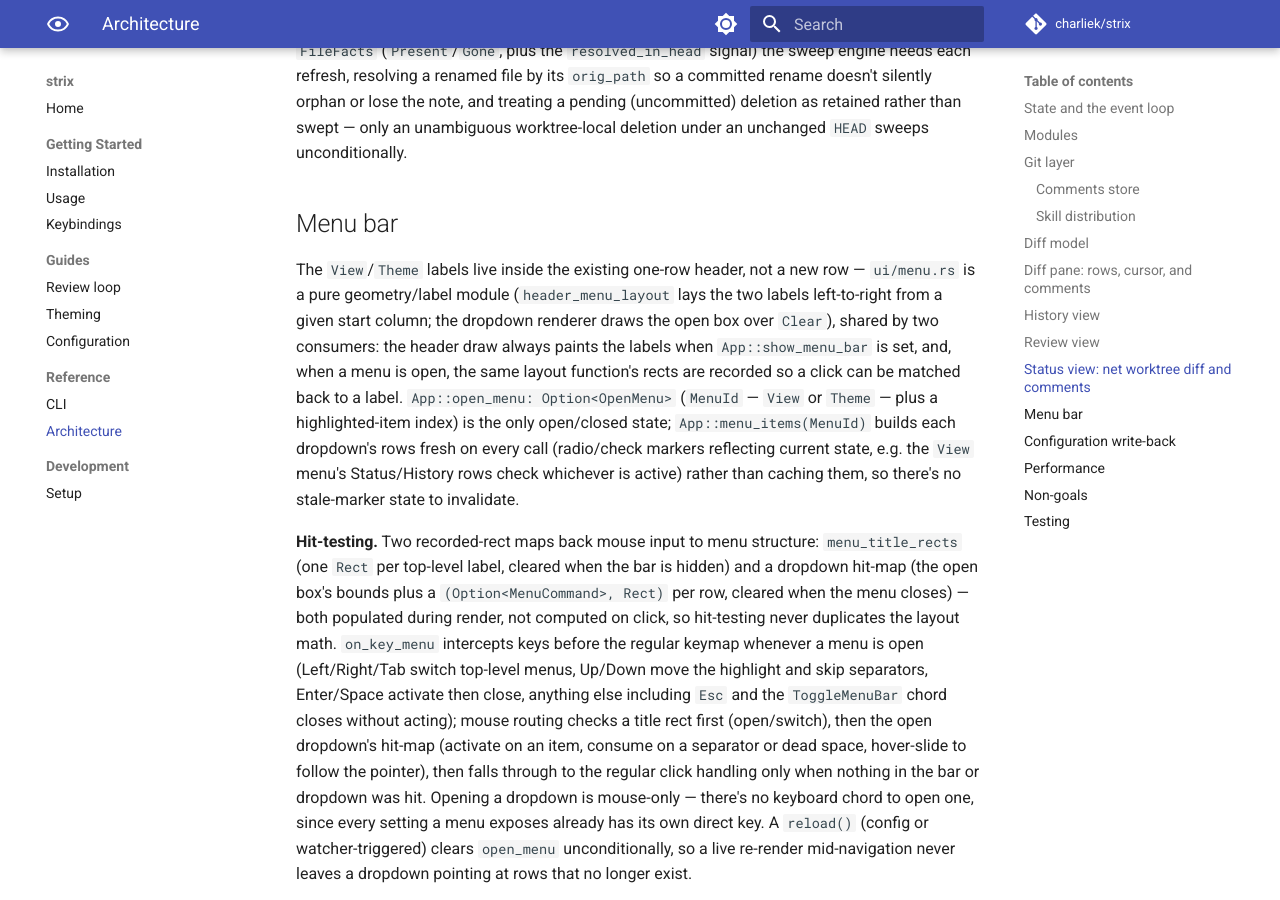
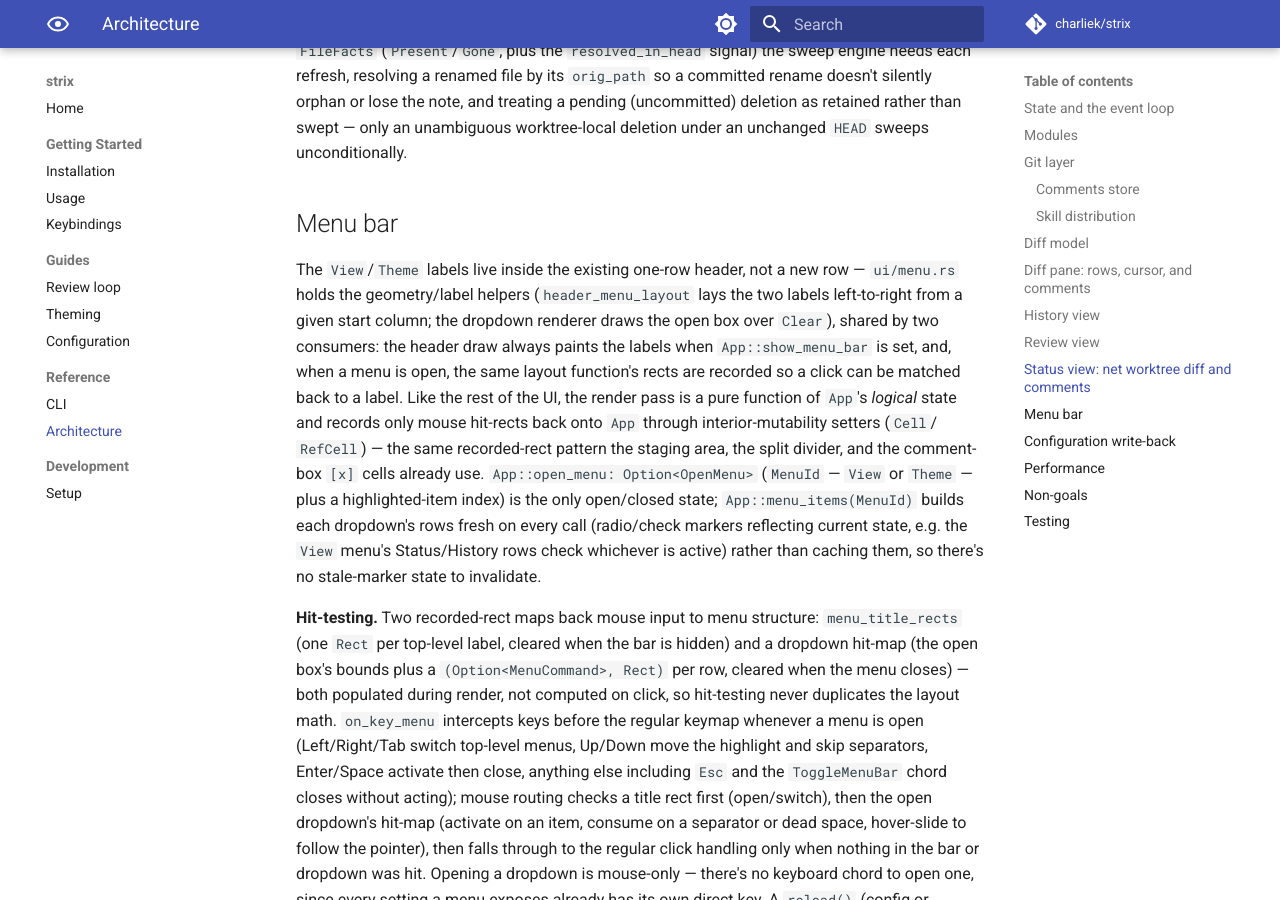
Before and after one commit to charliek/strix, an MkDocs documentation site: the page built from docs/reference/architecture.md, in a window 1280 px wide and 900 px high, scrolled down 8064 px. Built offline with MkDocs 1.6.1 and Material for MkDocs 9.7.7, drawn with Linux system fonts in a browser that asks for light colours; comment, search, counter and statistics services are not loaded.

Commit message:
docs+test: address CodeRabbit review on PR #12
- tests/menu_test.rs: correct the stale C3-only module docstring (the C4
  dropdown/mouse/keyboard tests live in the file now); strengthen the
  stale-dropdown test to assert no command fired against the mismatched menu
  (diff_mode stays Unified, theme unchanged) — not just that the click was
  consumed.
- docs/reference/architecture.md: stop describing the menu render as a "pure"
  module — it records mouse hit-rects back onto App via interior-mutability
  setters, the same recorded-rect pattern the staging area, the split divider,
  and the comment-box [x] cells already use (render stays a pure function of
  App's *logical* state).

CodeRabbit: 3 findings addressed; 1 skipped — the `strix comment [PATH] <COMMAND>`
synopsis is correct (clap's own usage is `[PATH] <COMMAND>`; `strix comment list .`
errors), and it is pre-existing, not part of this PR.

Co-Authored-By: Claude Opus 4.8 (1M context) <noreply@anthropic.com>
Claude-Session: https://claude.ai/code/session_01QEmgBH4r9VWCAqyTjfBoPA

```diff
--- a/docs/reference/architecture.md
+++ b/docs/reference/architecture.md
@@ -355,12 +355,16 @@ unconditionally.
 ## Menu bar
 
 The `View`/`Theme` labels live inside the existing one-row header, not a new
-row — `ui/menu.rs` is a pure geometry/label module (`header_menu_layout`
+row — `ui/menu.rs` holds the geometry/label helpers (`header_menu_layout`
 lays the two labels left-to-right from a given start column; the dropdown
 renderer draws the open box over `Clear`), shared by two consumers: the
 header draw always paints the labels when `App::show_menu_bar` is set, and,
 when a menu is open, the same layout function's rects are recorded so a
-click can be matched back to a label. `App::open_menu: Option<OpenMenu>`
+click can be matched back to a label. Like the rest of the UI, the render
+pass is a pure function of `App`'s *logical* state and records only mouse
+hit-rects back onto `App` through interior-mutability setters (`Cell`/
+`RefCell`) — the same recorded-rect pattern the staging area, the split
+divider, and the comment-box `[x]` cells already use. `App::open_menu: Option<OpenMenu>`
 (`MenuId` — `View` or `Theme` — plus a highlighted-item index) is the only
 open/closed state; `App::menu_items(MenuId)` builds each dropdown's rows
 fresh on every call (radio/check markers reflecting current state, e.g. the
```
Also changed, not shown: 1 other file.
